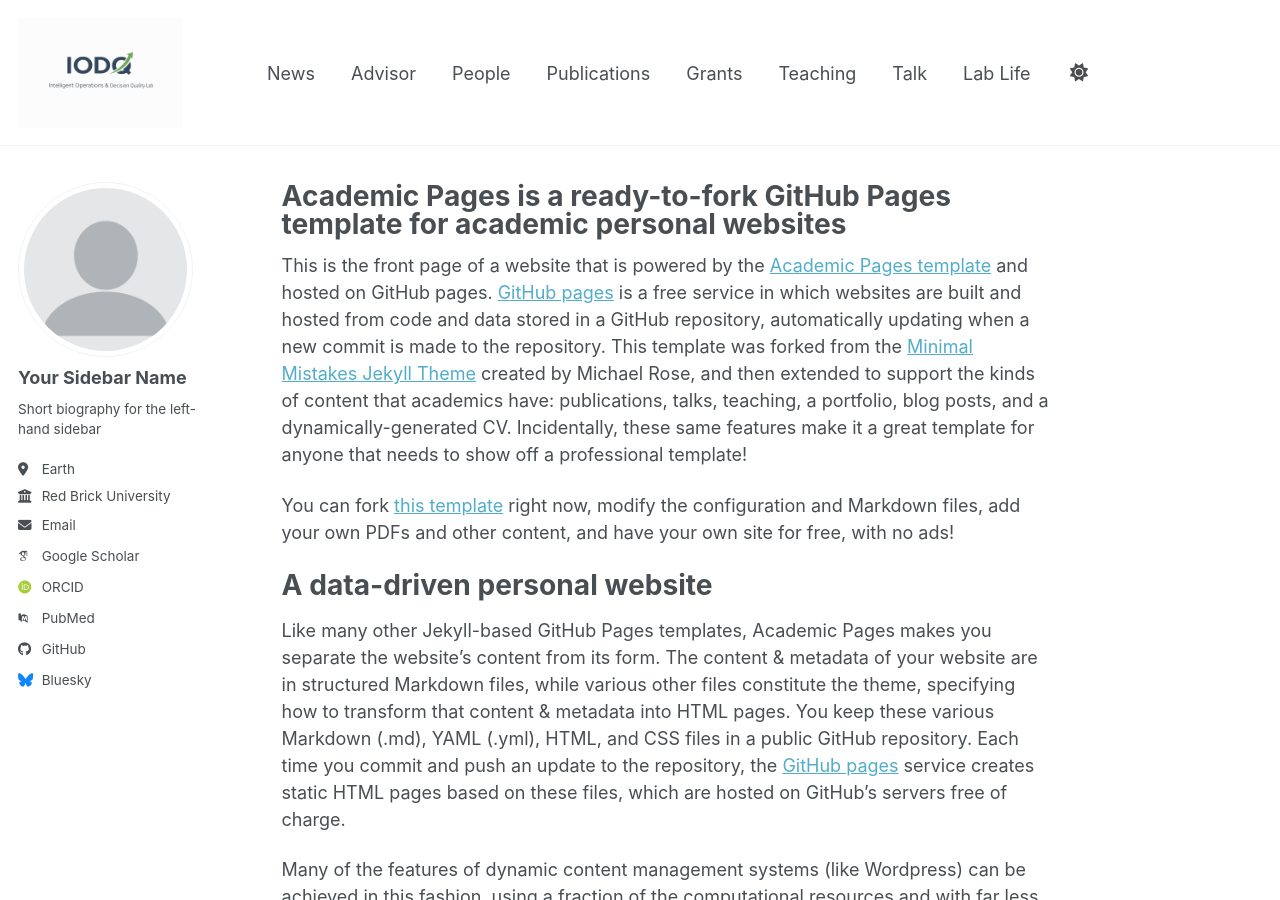
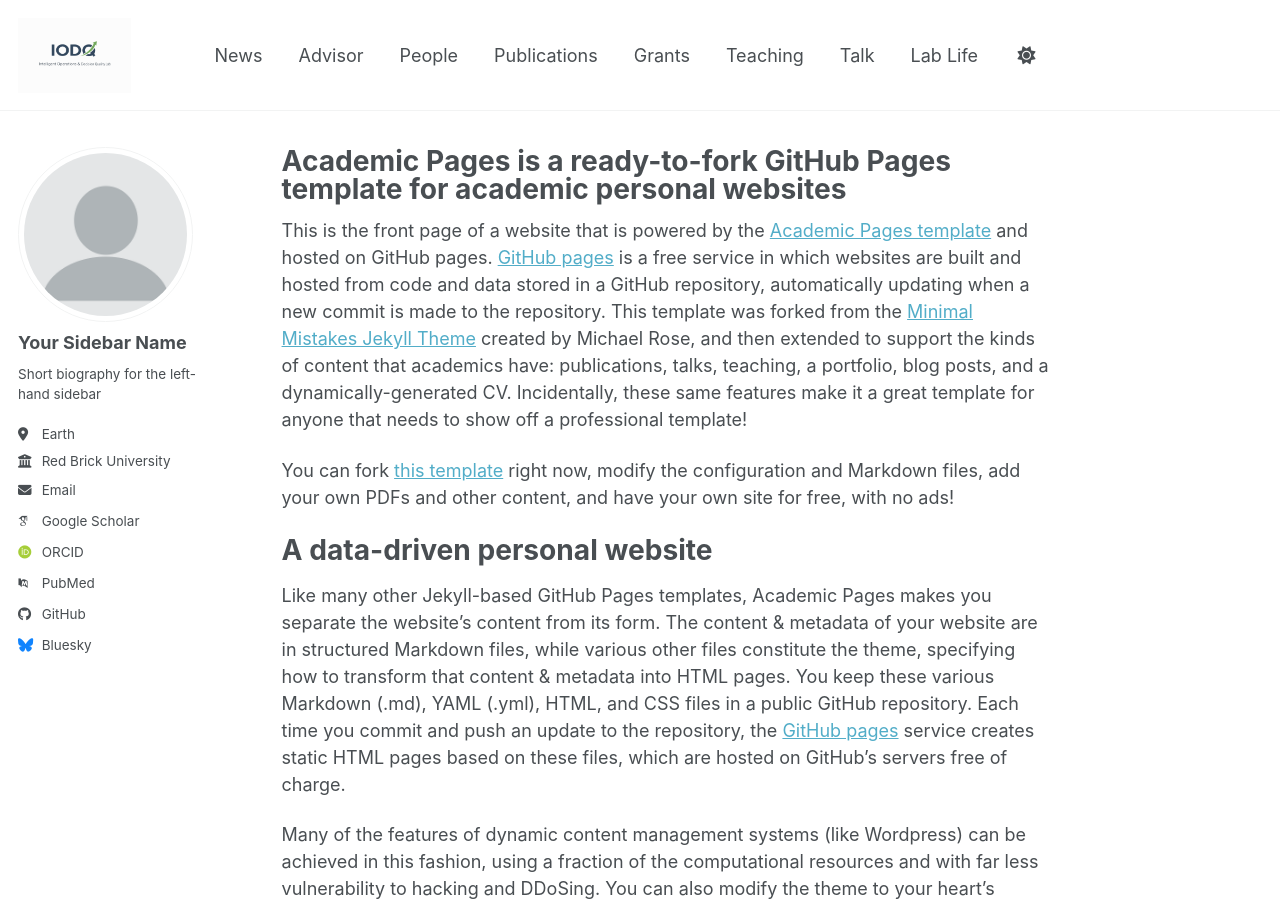
Before and after one commit to kbhuang188/kbhuang188.github.io, a Jekyll site: the page built from _pages/about.md, in a window 1280 px wide and 900 px high. Built offline with Jekyll 4.4.1, drawn with Linux system fonts in a browser that asks for light colours; some web fonts are replaced; a script bundle is joined from its source files by our own code; library files that are not in the unit come from our copies.

Commit message:
Reduce masthead logo height to 75px

```diff
--- a/_includes/masthead.html
+++ b/_includes/masthead.html
@@ -12,7 +12,7 @@
   <a href="{{ base_path }}/" style="display:flex; align-items:center;">
     <img src="{{ '/images/IODQ-2.png' | relative_url }}"
          alt="IODQ Lab Logo"
-         style="height:110px; max-height:110px; width:auto; margin-right:12px;">
+         style="height:75px; max-height:75px; width:auto; margin-right:12px;">
   </a>
 </li>
           {% for link in site.data.navigation.main %}
```
